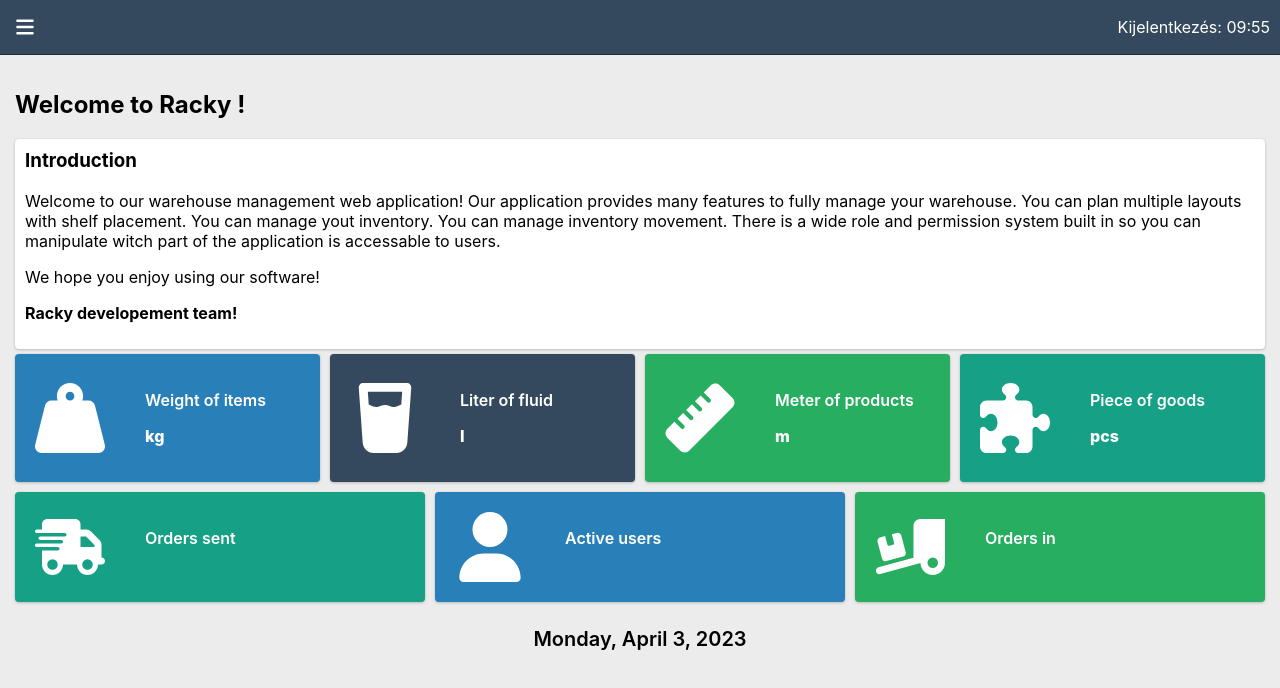
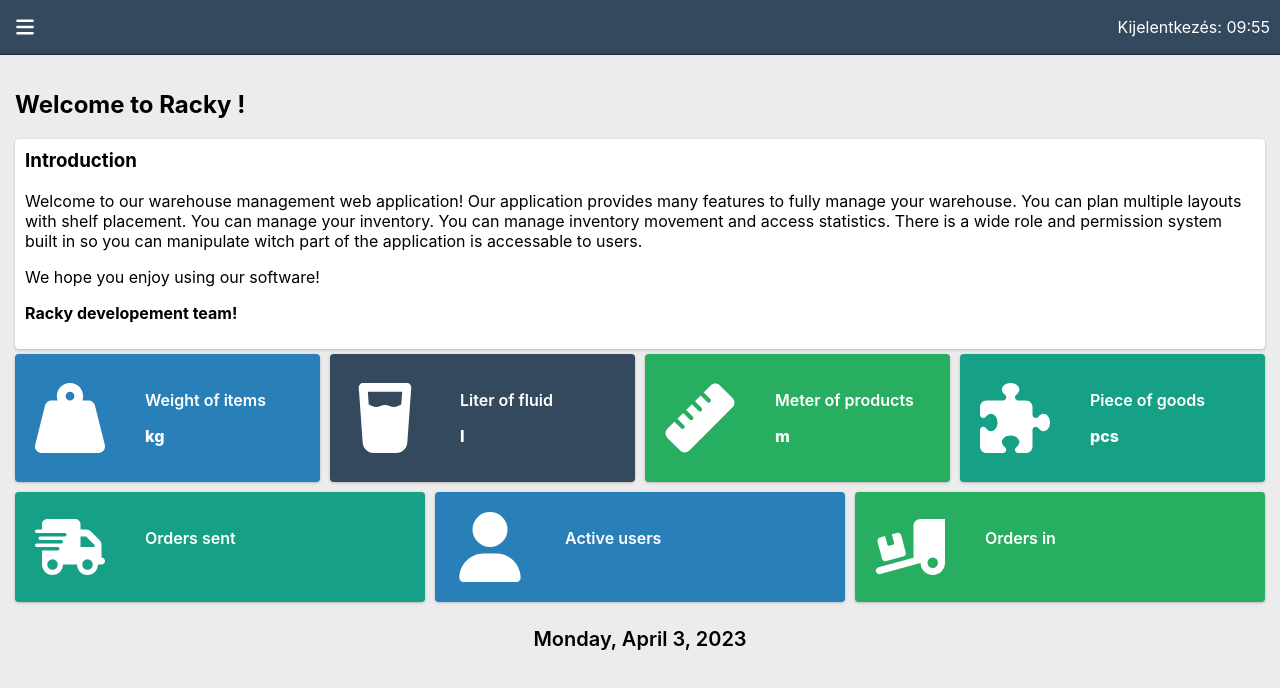
Before and after one commit to Efeglas/Racky, a React (Create React App) app: page / in a window 1280 px wide. Shown: the top 688 px of the page. Built offline with nearby package versions, Linux system fonts and the light colour scheme; no server answers; sample sign-in values are in the browser's storage.

Commit message:
Adjusted home screen welcome text

```diff
--- a/src/pages/Home.js
+++ b/src/pages/Home.js
@@ -35,8 +35,8 @@ const Home = () => {
             <h3 className={style.mt0}>Introduction</h3>
             <p>
                 Welcome to our warehouse management web application! Our application provides many features to fully manage
-                your warehouse. You can plan multiple layouts with shelf placement. You can manage yout inventory. You can manage
-                inventory movement. There is a wide role and permission system built in so you can manipulate witch part of the application is
+                your warehouse. You can plan multiple layouts with shelf placement. You can manage your inventory. You can manage
+                inventory movement and access statistics. There is a wide role and permission system built in so you can manipulate witch part of the application is
                 accessable to users.
             </p>
             <p>We hope you enjoy using our software!</p>
```
